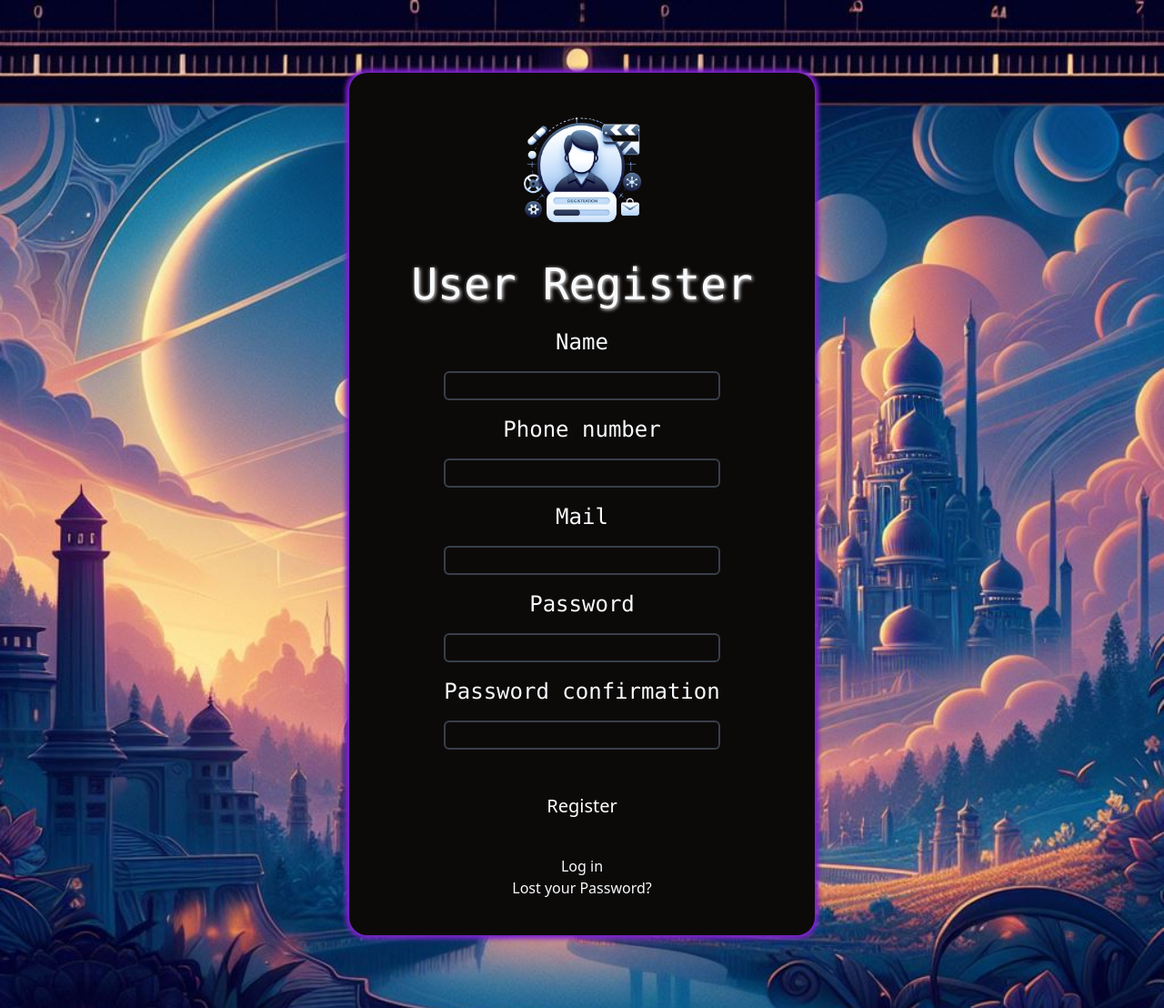
After one commit to Nicolas2840f/Python, a Flask app: page /add in a window 1280 px wide. The commit adds this page. Shown: the whole page at 91% size. Run offline with Flask 3, Linux system fonts and the light colour scheme.

Commit message:
Registro de Usuarios

```diff
--- a/app/routes/usuario_routes.py
+++ b/app/routes/usuario_routes.py
@@ -1,14 +1,16 @@
-from flask import Blueprint,render_template,request,redirect,url_for
+from flask import Blueprint,render_template,request,redirect,url_for,Flask
+from flask_bcrypt import Bcrypt
 from app.models.usuario import Usuario
 
 from app import db
 
 bp = Blueprint('usuario',__name__)
+app = Flask(__name__)
+bcrypt = Bcrypt(app)
 
 @bp.route('/')
 def index():
-    data = Usuario.query.all()
-    return render_template('usuarios/index.html',data = data)
+    return render_template('usuarios/index.html')
 
 @bp.route('/add', methods=['GET','POST'])
 def add():
@@ -17,14 +19,17 @@ def add():
         telefono = request.form['telefonoUsuario']
         email = request.form['emailUsuario']
         password = request.form['passwordUsuario']
+        passwordConfirmation = request.form['passwordConfirmation']
+        rol = 1
+        if password == passwordConfirmation:
+            hashed_password = bcrypt.generate_password_hash(password).decode('utf-8')
+            new_Usuario = Usuario(nombre = nombre,telefono = telefono,email = email,password = hashed_password,rol = rol)
+            db.session.add(new_Usuario)
+            db.session.commit()
+            return redirect(url_for('.index'))
 
-        new_Usuario = Usuario(nombre = nombre,telefono = telefono,email = email,password = password)
-        db.session.add(new_Usuario)
-        db.session.commit()
 
-        return redirect(url_for('.index'))
-    data = Usuario.query.all()
-    return render_template('usuarios/add.html',data = data)
+    return render_template('usuarios/add.html')
 
 @bp.route('/edit/<int:id>', methods=['GET','POST'])
 def edit(id):
--- a/app/static/dist/css/output.css
+++ b/app/static/dist/css/output.css
@@ -613,6 +613,26 @@ video {
   width: 100%;
 }
 
+.w-3\/5 {
+  width: 60%;
+}
+
+.w-2\/4 {
+  width: 50%;
+}
+
+.w-1\/4 {
+  width: 25%;
+}
+
+.w-1\/3 {
+  width: 33.333333%;
+}
+
+.w-3 {
+  width: 0.75rem;
+}
+
 .justify-center {
   justify-content: center;
 }
@@ -675,6 +695,11 @@ video {
   line-height: 1;
 }
 
+.text-xl {
+  font-size: 1.25rem;
+  line-height: 1.75rem;
+}
+
 .font-semibold {
   font-weight: 600;
 }
@@ -691,6 +716,8 @@ video {
   transition-timing-function: cubic-bezier(0.4, 0, 0.2, 1);
   transition-duration: 150ms;
 }
+
+/* Estilos Login */
 
 .borde{
   box-shadow: 0px 0px 5px 4px #38bdf8;
@@ -785,7 +812,109 @@ video {
   transition-delay: 0.75s;
 }
 
+/* Estilos Registro */
+
+.borde2{
+  box-shadow: 0px 0px 5px 4px #7e22ce;
+  border-radius: 20px;
+}
+
+.btn-neon2{
+  position: relative;
+  display: inline-block;
+  color: white;
+  text-decoration: none;
+  overflow: hidden;
+  transition: 0.2s;
+  border-radius: 10px;
+  padding: 8px;
+}
+
+.btn-neon2:hover{
+  box-shadow: 0 0 10px #9333ea, 0 0 20px #9333ea, 0 0 40px #9333ea;
+  transition-delay: 1s;
+}
+
+.btn-neon2 span{
+  position: absolute;
+  display: block;
+}
+
+#-span1{
+  top: 0;
+  left: -100%;
+  width: 100%;
+  height: 2px;
+  background: linear-gradient(90deg, transparent,#9333ea);
+}
+
+.btn-neon2:hover #-span1{
+  left: 100%;
+  transition: 1s;
+}
+
+#-span3{
+  bottom: 0;
+  right: -100%;
+  width: 100%;
+  height: 2px;
+  background: linear-gradient(270deg, transparent,#9333ea);
+}
+
+.btn-neon2:hover #-span3{
+  right: 100%;
+  transition: 1s;
+  transition-delay: 0.5s;
+}
+
+#-span2{
+  top: -100%;
+  right: 0;
+  width: 2px;
+  height: 100%;
+  background: linear-gradient(180deg,transparent,#9333ea);
+}
+
+.btn-neon2:hover #-span2{
+  top: 100%;
+  transition: 1s;
+  transition-delay: 0.25s;
+}
+
+#-span4{
+  bottom: -100%;
+  left: 0;
+  width: 2px;
+  height: 100%;
+  background: linear-gradient(360deg,transparent,#9333ea);
+}
+
+.btn-neon2:hover #-span4{
+  bottom: 100%;
+  transition: 1s;
+  transition-delay: 0.75s;
+}
+
+.hover\:bg-purple-700:hover {
+  --tw-bg-opacity: 1;
+  background-color: rgb(126 34 206 / var(--tw-bg-opacity));
+}
+
 .hover\:bg-sky-600:hover {
   --tw-bg-opacity: 1;
   background-color: rgb(2 132 199 / var(--tw-bg-opacity));
 }
+
+.hover\:text-blue-600:hover {
+  --tw-text-opacity: 1;
+  color: rgb(37 99 235 / var(--tw-text-opacity));
+}
+
+.hover\:text-purple-600:hover {
+  --tw-text-opacity: 1;
+  color: rgb(147 51 234 / var(--tw-text-opacity));
+}
+
+.hover\:underline:hover {
+  text-decoration-line: underline;
+}
--- /dev/null
+++ b/app/static/src/validaciones.js
@@ -0,0 +1 @@
+correo = /^[a-zA-Z\.-_\d]+@[a-zA-Z]+\.(com|edu)+\.?(co|net)?$/
--- /dev/null
+++ b/app/templates/usuarios/add.html
@@ -0,0 +1,69 @@
+<!DOCTYPE html>
+<html lang="en">
+
+<head>
+    <meta charset="UTF-8">
+    <meta name="viewport" content="width=device-width, initial-scale=1.0">
+    <link rel="shortcut icon"
+        href="{{url_for('static',filename='imagenes/_b78281d0-3b0b-4a72-bcc7-970ab058ef65-removebg-preview.png')}}"
+        type="image/x-icon">
+    <link rel="stylesheet" href="{{url_for('static',filename='dist/css/output.css')}}">
+    <title>New User</title>
+</head>
+
+<body
+    style="background-image: url(../../static/imagenes/_df43f188-c867-4f57-9230-b5527d6c2161.png); background-repeat: no-repeat; background-size: cover;">
+    <div class="w-full justify-center align-center">
+        <div class="w-full flex justify-center align-center">
+            <div class="w-2/5 table bg-stone-950 justify-center my-20 borde2 p-8">
+                <div class="w-full flex justify-center">
+                    <img class="size-40"
+                        src="{{url_for('static',filename='imagenes/_2fe00f5a-83a0-4967-ab81-91c7cc27e2fb-removebg-preview.png')}}"
+                        alt="user">
+                </div>
+                <div class="w-full table justify-center align-center text-center">
+                    <div class="w-full flex justify-center my-4">
+                        <h1 class="text-slate-50 text-5xl font-mono titulo2">User Register</h1>
+                    </div>
+                    <form action="{{url_for('usuario.add')}}" method="post">
+                        <div class="w-full grid justify-center my-2 text-center">
+
+                            <label class="text-slate-50 my-2 text-2xl font-mono">Name</label>
+                            <input type="text" name="nombreUsuario"
+                                class="bg-stone-950 border-2 border-slate-500/50 caja w-full text-slate-50 py-0.5 pl-2 font-mono rounded-md my-2">
+                            <label class="text-slate-50 my-2 text-2xl font-mono">Phone number</label>
+                            <input type="text" name ="telefonoUsuario"
+                                class="bg-stone-950 border-2 border-slate-500/50 caja w-full text-slate-50 py-0.5 pl-2 font-mono rounded-md my-2">
+                            <label class="text-slate-50 my-2 text-2xl font-mono">Mail</label>
+                            <input type="text" name ="emailUsuario"
+                                class="bg-stone-950 border-2 border-slate-500/50 caja w-full text-slate-50 py-0.5 pl-2 font-mono rounded-md my-2">
+                            <label class="text-slate-50 my-2 text-2xl font-mono">Password</label>
+                            <input type="password" name="passwordUsuario"
+                                class="bg-stone-950 border-2 border-slate-500/50 caja w-full text-slate-50 py-0.5 pl-2 font-mono rounded-md my-2">
+                            <label class="text-slate-50 my-2 text-2xl font-mono">Password confirmation</label>
+                            <input type="password" name="passwordConfirmation"
+                                class="bg-stone-950 border-2 border-slate-500/50 caja w-full text-slate-50 py-0.5 pl-2 font-mono rounded-md my-2">
+                            <button class="text-slate-50 my-8 btn-neon2 hover:bg-purple-700 text-xl">
+                                <span id="-span1"></span>
+                                <span id="-span2"></span>
+                                <span id="-span3"></span>
+                                <span id="-span4"></span>
+                                Register</button>
+                            <a href="{{url_for('usuario.index')}}"
+                                class="text-slate-50 hover:text-purple-600 hover:underline">Log in</a>
+                            <a href="{{url_for('usuario.add')}}"
+                                class="text-slate-50 hover:text-purple-600 hover:underline">Lost your Password?</a>
+                        </div>
+                    </form>
+
+
+                </div>
+
+
+            </div>
+        </div>
+
+    </div>
+</body>
+
+</html>
--- a/app/templates/usuarios/index.html
+++ b/app/templates/usuarios/index.html
@@ -44,8 +44,8 @@
                             <span id="span3"></span>
                             <span id="span4"></span>
                             Log in</button>
-                        <p class="text-slate-50 ">Lost your Password?</p>
-                        <p class="text-slate-50 ">Don't have An Account?</p>
+                        <a href="{{url_for('usuario.add')}}" class="text-slate-50 hover:text-blue-600 hover:underline">Lost your Password?</a>
+                        <a href="{{url_for('usuario.add')}}" class="text-slate-50 hover:text-blue-600 hover:underline">Don't have An Account?</a>
                     </div>
 
                 </div>
```
Also changed, not shown: app/static/src/input.css (+75 -0 lines), app/static/imagenes/_2fe00f5a-83a0-4967-ab81-91c7cc27e2fb-removebg-preview.png (added), app/static/imagenes/_df43f188-c867-4f57-9230-b5527d6c2161.png (added).
